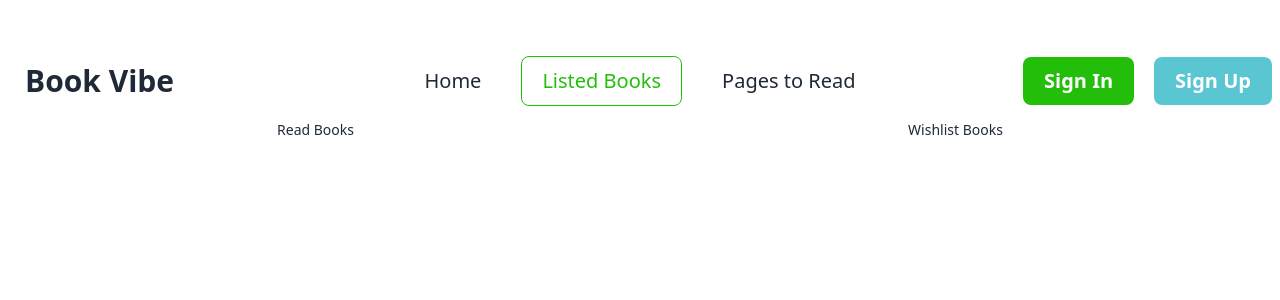
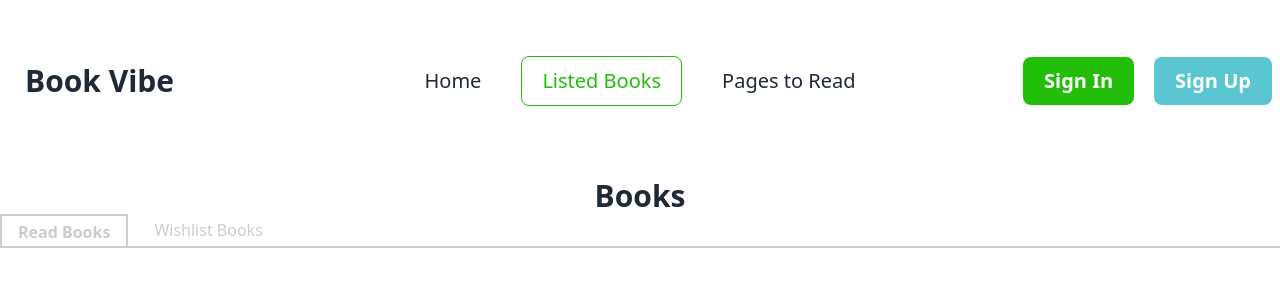
Before and after one commit to arafatYasir/Assignment-08, a React (Vite) app: page /listed_books in a window 1280 px wide. Shown: the top 300 px of the page. Built offline with nearby package versions, Linux system fonts and the light colour scheme.

Commit message:
Tab Styles added

```diff
--- /dev/null
+++ b/src/Components/ListedBooks/ListedBooks.css
@@ -0,0 +1,24 @@
+.listed-books-tabs {
+    display: flex;
+    border-bottom: 2px solid #ccc;
+    margin-bottom: 20px;
+}
+
+.tab {
+    cursor: pointer;
+    font-size: 16px;
+    border-bottom: none;
+    margin-right: 10px;
+    color: #ccc;
+}
+
+.tab:hover {
+    background-color: #f1f1f1;
+}
+
+.tab.active {
+    border: 2px solid #ccc;
+    border-bottom: none;
+    background-color: white;
+    font-weight: bold;
+}
--- a/src/Components/ListedBooks/ListedBooks.jsx
+++ b/src/Components/ListedBooks/ListedBooks.jsx
@@ -3,6 +3,9 @@ import { getBooks } from "../../Utility/localstorage";
 import { useState } from "react";
 import ReadBooks from "../ReadBooks/ReadBooks";
 import WishListBooks from "../WishlistBooks/WishlistBooks";
+
+// styles
+import "./ListedBooks.css"
 
 const ListedBooks = () => {
     const allBooks = useLoaderData();
@@ -21,8 +24,10 @@ const ListedBooks = () => {
 
     return (
         <div className="tabs-container">
+            {/* Heading */}
+            <h1 className="text-center font-bold text-3xl mt-16">Books</h1>
             {/* Tabs */}
-            <div className="tabs">
+            <div className="listed-books-tabs">
                 <div className={`tab ${activeTab === 0 ? 'active' : ''}`} onClick={() => handleTabChange(0)}>Read Books</div>
                 <div className={`tab ${activeTab === 1 ? 'active' : ''}`} onClick={() => handleTabChange(1)}>Wishlist Books</div>
             </div>
@@ -30,11 +35,11 @@ const ListedBooks = () => {
             {/* Content of tabs */}
             <div className="tabs-content">
                 {activeTab === 0 && (
-                    readBooks.map(book => <ReadBooks book={book}></ReadBooks>)
+                    readBooks.map(book => <ReadBooks book={book} key={book.bookId}></ReadBooks>)
                 )}
 
                 {activeTab === 1 && (
-                    wishlistBooks.map(book => <WishListBooks book={book}></WishListBooks>)
+                    wishlistBooks.map(book => <WishListBooks book={book} key={book.bookId}></WishListBooks>)
                 )}
             </div>
         </div>
```
